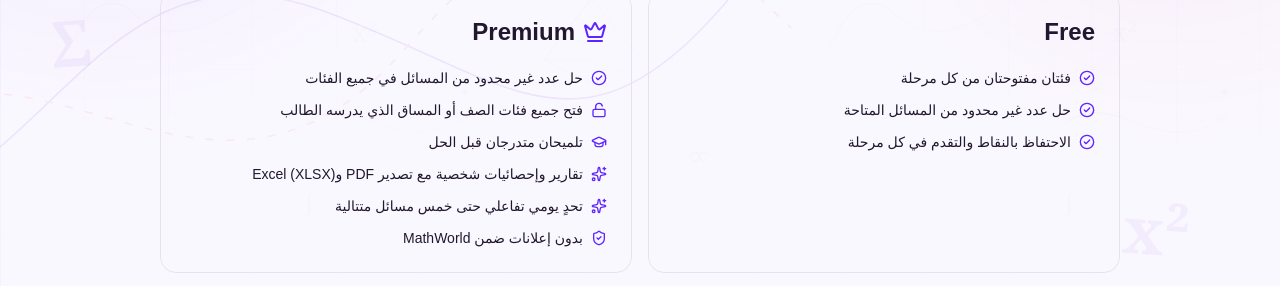
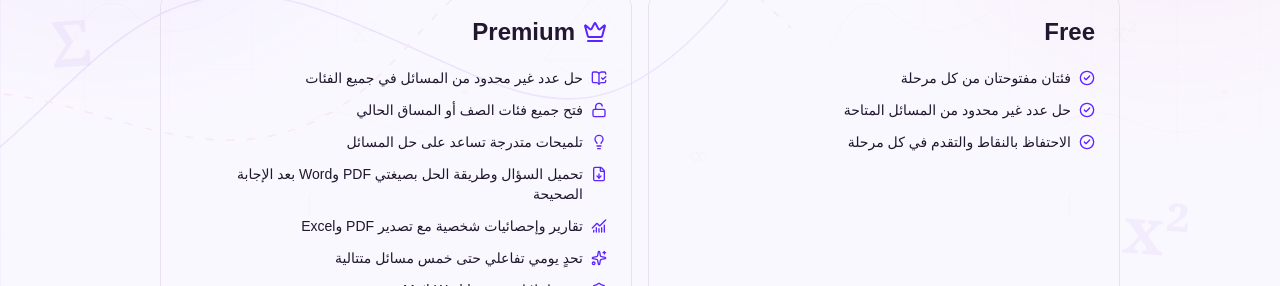
Before and after one commit to MahmoudWebApp/MathWorldFrontend, a Next.js app: page /ar/premium in a window 1280 px wide. Shown: the part 267-553 px from the top of the page. Built offline with nearby package versions, Linux system fonts and the light colour scheme; no server answers; a web font is replaced by a local one.

Commit message:
feat: share bilingual premium feature catalog across plans and upgrade dialog

```diff
--- a/src/app/[locale]/premium/page.tsx
+++ b/src/app/[locale]/premium/page.tsx
@@ -3,7 +3,8 @@
 import { useState, type FormEvent } from 'react';
 import { useLocale } from 'next-intl';
 import { useDispatch, useSelector } from 'react-redux';
-import { CheckCircle2, Crown, GraduationCap, LockOpen, ShieldCheck, Sparkles, Ticket } from 'lucide-react';
+import { CheckCircle2, Crown, Ticket } from 'lucide-react';
+import { getPremiumBenefits } from '@/lib/premium-benefits';
 import { Link, usePathname } from '@/i18n/routing';
 import type { RootState, AppDispatch } from '@/store';
 import type { User } from '@/store/api/types';
@@ -26,16 +27,7 @@ export default function PremiumBenefitsPage() {
   const [message, setMessage] = useState('');
   const [error, setError] = useState('');
 
-  const premiumFeatures = [
-    { icon: CheckCircle2, ar: 'حل عدد غير محدود من المسائل في جميع الفئات', en: 'Unlimited problems in all categories' },
-    { icon: LockOpen, ar: 'فتح جميع فئات الصف أو المساق الذي يدرسه الطالب', en: 'Unlock all topics in the learner’s selected grade or course' },
-    { icon: GraduationCap, ar: 'تلميحان متدرجان قبل الحل', en: 'Two progressive hints before solving' },
-    { icon: Sparkles, ar: 'تقارير وإحصائيات شخصية مع تصدير PDF وExcel (XLSX)',
-      en: 'Personal analytics with PDF and native Excel (XLSX) reports' },
-    { icon: Sparkles, ar: 'تحدٍ يومي تفاعلي حتى خمس مسائل متتالية', en: 'Sequential daily challenge with up to five questions' },
-    ...(exams?.Enabled===true?[{icon:GraduationCap,ar:'امتحانات مخصصة للصف أو الفئة وشهادة عند الاجتياز',en:'Custom grade or topic exams with a certificate on passing'}]:[]),
-    { icon: ShieldCheck, ar: 'بدون إعلانات ضمن MathWorld', en: 'Ad-free MathWorld' },
-  ];
+  const premiumFeatures = getPremiumBenefits(exams?.Enabled===true);
   const freeFeatures = [
     ar ? 'فئتان مفتوحتان من كل مرحلة' : 'Two unlocked categories per stage',
     ar ? 'حل عدد غير محدود من المسائل المتاحة' : 'Unlimited problems in your open categories',
--- a/src/components/premium/LockedPremiumDialog.tsx
+++ b/src/components/premium/LockedPremiumDialog.tsx
@@ -1,8 +1,10 @@
 'use client';
 
-import { type ReactNode } from 'react';
+import { type ReactNode, useState } from 'react';
 import { useLocale } from 'next-intl';
-import { Crown, LockKeyhole, ChartNoAxesCombined, BookOpenCheck } from 'lucide-react';
+import { LockKeyhole } from 'lucide-react';
+import { getPremiumBenefits } from '@/lib/premium-benefits';
+import { useGetCustomExamAvailabilityQuery } from '@/store/api/usersApi';
 import { Link } from '@/i18n/routing';
 import {
   Dialog, DialogContent, DialogDescription, DialogHeader,
@@ -18,8 +20,10 @@ interface LockedPremiumDialogProps {
 /** Accessible, shared paywall explanation. Never grants access in the client. */
 export function LockedPremiumDialog({ children, topicName, featureName }: LockedPremiumDialogProps) {
   const ar = useLocale() === 'ar';
+  const [open,setOpen]=useState(false);
+  const {currentData:exams}=useGetCustomExamAvailabilityQuery(undefined,{skip:!open});
   return (
-    <Dialog>
+    <Dialog open={open} onOpenChange={setOpen}>
       <DialogTrigger asChild>{children}</DialogTrigger>
       <DialogContent className="w-[min(94vw,30rem)] rounded-3xl p-5 sm:p-7">
         <DialogHeader>
@@ -38,12 +42,7 @@ export function LockedPremiumDialog({ children, topicName, featureName }: Locked
           </DialogDescription>
         </DialogHeader>
         <ul className="space-y-3 rounded-2xl border border-border/80 bg-muted/30 p-4 text-sm">
-          <li className="flex items-start gap-3"><BookOpenCheck className="mt-0.5 h-4 w-4 shrink-0 text-primary" />
-            {ar ? 'فتح فئات مرحلتك وحل مسائل غير محدودة' : 'Unlock the topics in your stage, with unlimited practice'}</li>
-          <li className="flex items-start gap-3"><Crown className="mt-0.5 h-4 w-4 shrink-0 text-primary" />
-            {ar ? 'تلميحان متدرجان قبل الحل' : 'Two progressive hints before solving'}</li>
-          <li className="flex items-start gap-3"><ChartNoAxesCombined className="mt-0.5 h-4 w-4 shrink-0 text-primary" />
-            {ar ? 'إحصائيات وتقارير شخصية متقدمة' : 'Personal analytics and progress reports'}</li>
+          {getPremiumBenefits(exams?.Enabled===true).map(({id,icon:Icon,ar:titleAr,en:titleEn})=><li key={id} className="flex items-start gap-3"><Icon className="mt-0.5 h-4 w-4 shrink-0 text-primary"/><span>{ar?titleAr:titleEn}</span></li>)}
         </ul>
         <Link href="/dashboard/upgrade" className="flex min-h-12 items-center justify-center rounded-xl bg-primary px-5 py-3 text-sm font-extrabold text-primary-foreground hover:opacity-90">
           {ar ? 'عرض المميزات وترقية الحساب' : 'See benefits and upgrade'}
--- /dev/null
+++ b/src/lib/premium-benefits.ts
@@ -0,0 +1,18 @@
+import { BookOpenCheck, LockOpen, Lightbulb, FileDown, ChartNoAxesCombined, Sparkles, GraduationCap, ShieldCheck } from 'lucide-react';
+
+// Single source for all web plan comparisons and paywall explanations.
+// Add newly shipped Premium benefits here; do not advertise disabled capabilities.
+export const premiumBenefits = [
+  { id:'practice', icon:BookOpenCheck, ar:'حل عدد غير محدود من المسائل في جميع الفئات', en:'Unlimited problems in all categories' },
+  { id:'topics', icon:LockOpen, ar:'فتح جميع فئات الصف أو المساق الحالي', en:'Unlock all topics in the selected grade or course' },
+  { id:'hints', icon:Lightbulb, ar:'تلميحات متدرجة تساعد على حل المسائل', en:'Progressive hints to help solve problems' },
+  { id:'documents', icon:FileDown, ar:'تحميل السؤال وطريقة الحل بصيغتي PDF وWord بعد الإجابة الصحيحة', en:'Download the question and solution as PDF and Word after a correct answer' },
+  { id:'analytics', icon:ChartNoAxesCombined, ar:'تقارير وإحصائيات شخصية مع تصدير PDF وExcel', en:'Personal analytics with PDF and Excel reports' },
+  { id:'challenge', icon:Sparkles, ar:'تحدٍ يومي تفاعلي حتى خمس مسائل متتالية', en:'Sequential daily challenge with up to five questions' },
+  { id:'exams', icon:GraduationCap, ar:'امتحانات مخصصة وشهادة عند الاجتياز', en:'Custom exams with a certificate on passing' },
+  { id:'adfree', icon:ShieldCheck, ar:'بدون إعلانات ضمن MathWorld', en:'Ad-free MathWorld' },
+] as const;
+
+export function getPremiumBenefits(examsEnabled=false){
+  return premiumBenefits.filter(item=>item.id!=='exams'||examsEnabled);
+}
```
